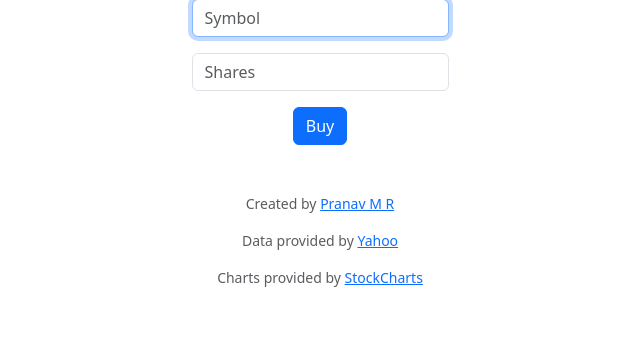
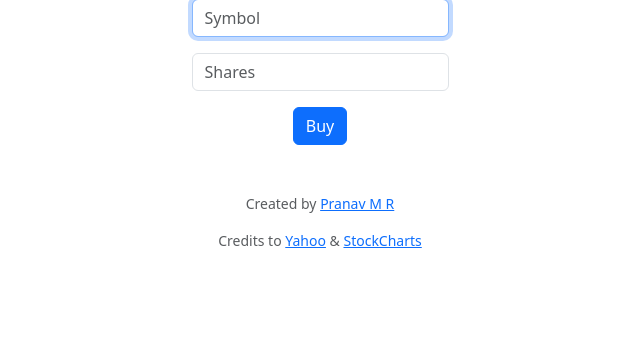
Before and after one commit to pranav-m-r/Webquity, a Flask app: page /buy in a window 1280 px wide. Shown: the part 125-470 px from the top of the page, without its empty margins (320-960 px from the left). Run offline with Flask 3, Linux system fonts and the light colour scheme; the visitor is signed in with stand-in values (Sample User, id 1); some libraries are stand-ins or nearby versions.

Commit message:
Bug Fixes

```diff
--- a/app.py
+++ b/app.py
@@ -17,6 +17,8 @@ def apology(message, code=400):
     """Render message as an apology to user"""
 
     flash(message.title() + " (Error Code: " + str(code) + ")")
+    if session.get("username") is None:
+        session["username"] = ""
     return render_template(request.path + ".html", username=session["username"])
 
 
@@ -30,6 +32,7 @@ def login_required(f):
     @wraps(f)
     def decorated_function(*args, **kwargs):
         if session.get("user_id") is None:
+            session["username"] = ""
             return redirect("/login")
         return f(*args, **kwargs)
 
@@ -111,8 +114,8 @@ def index():
     for row in db.execute("SELECT symbol, SUM(total) AS total, SUM(shares) AS shares FROM history WHERE userid=? GROUP BY symbol", session["user_id"]):
         if row["shares"] != 0:
             param.append(row)
-            sum += row["total"]
             param[len(param) - 1]["price"] = lookup(row["symbol"])["price"]
+            sum += param[len(param) - 1]["price"] * row["shares"]
             param[len(param) - 1]["oldprice"] = row["total"]/row["shares"]
 
     # Get user specific data
--- a/templates/layout.html
+++ b/templates/layout.html
@@ -82,10 +82,7 @@
                 Created by <a href="https://github.com/pranav-m-r/">Pranav M R</a>
             </p>
             <p class="mb-3 small text-center text-muted">
-                Data provided by <a href="https://finance.yahoo.com/">Yahoo</a>
-            </p>
-            <p class="mb-3 small text-center text-muted">
-                Charts provided by <a href="https://stockcharts.com/">StockCharts</a>
+                Credits to <a href="https://finance.yahoo.com/">Yahoo</a> & <a href="https://stockcharts.com/">StockCharts</a>
             </p>
         </footer>
 
```
